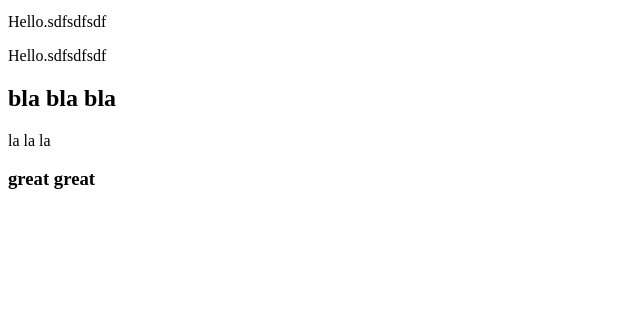
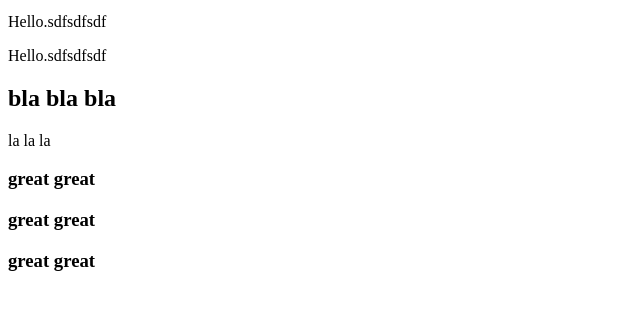
Before and after one commit to TheWebMan2075/coursera-test, a plain HTML site: page site/index.html in a window 1280 px wide. Shown: the part 127-436 px from the top of the page, without its empty margins (0-640 px from the left). Drawn offline with Linux system fonts and the light colour scheme.

Commit message:
next update

```diff
--- a/site/index.html
+++ b/site/index.html
@@ -13,8 +13,8 @@ html
 <p>la la la</p>
 
 
-
-
+<h3>great great</h3>
+<h3>great great</h3>
 <h3>great great</h3>
 </body>
 
```
